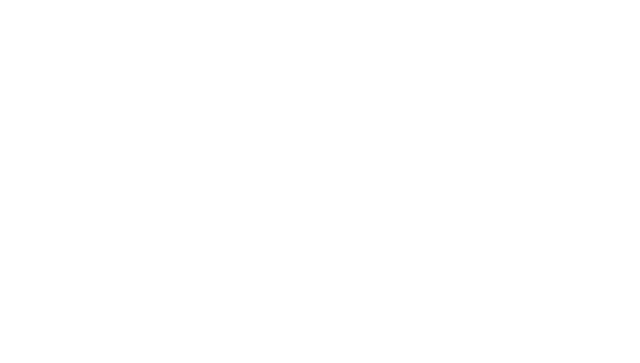
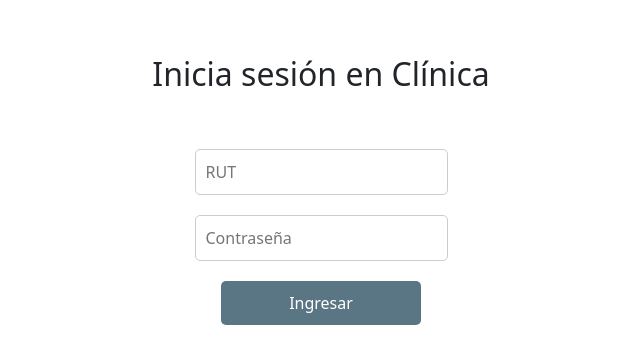
Before and after one commit to diegorvj/T8_DIU, a React (Create React App) app: page / in a window 1280 px wide. Before the commit this address had no page. Shown: the part 201-564 px from the top of the page, without its empty margins (319-959 px from the left). Built offline with nearby package versions, Linux system fonts and the light colour scheme.

Commit message:
Correcciones minimas

```diff
--- a/src/App.js
+++ b/src/App.js
@@ -29,7 +29,7 @@ function App() {
       <BrowserRouter>
         <Routes>
 
-          <Route path="/Login.js" element={loggedIn ? <Index /> : <Login setLoggedIn={setLoggedIn} />} />
+          <Route path="/" element={loggedIn ? <Index /> : <Login setLoggedIn={setLoggedIn} />} />
           <Route path="/Index.js" element={loggedIn ? <Index /> : <Navigate to="/Login.js" />} />
           <Route path="/informacion_personal.js" element={<InformacionPersonal />} />
           <Route path="/adicional_familiar.js" element={<AdicionalFamiliar />} />
--- a/src/components/Login.js
+++ b/src/components/Login.js
@@ -21,13 +21,14 @@ function Login({ setLoggedIn }) {
   }
 
   return (
-    <div className="login-container">
-      <h2>Iniciar sesión</h2>
+    <div className="login-container" style={{marginTop:'20%'}}>
+      <h2>Inicia sesión en Clínica</h2>
+      <br></br><br></br>
       <form className="login-form">
         <div className="form-group">
           <input
             type="text"
-            placeholder="Correo Electrónico"
+            placeholder="RUT"
             value={email}
             onChange={(e) => setEmail(e.target.value)}
           />
@@ -40,9 +41,11 @@ function Login({ setLoggedIn }) {
             onChange={(e) => setPassword(e.target.value)}
           />
         </div>
-        <button type="button" className="login-button" onClick={handleLogin}>
-          Iniciar Sesión
+        <button type="button" className="login-button" onClick={handleLogin} style={{ width: '200px', backgroundColor:'#5A7684', color: '#fff', marginBottom:'10px'}}>
+          Ingresar
         </button>
+
+
       </form>
     </div>
   );
```
